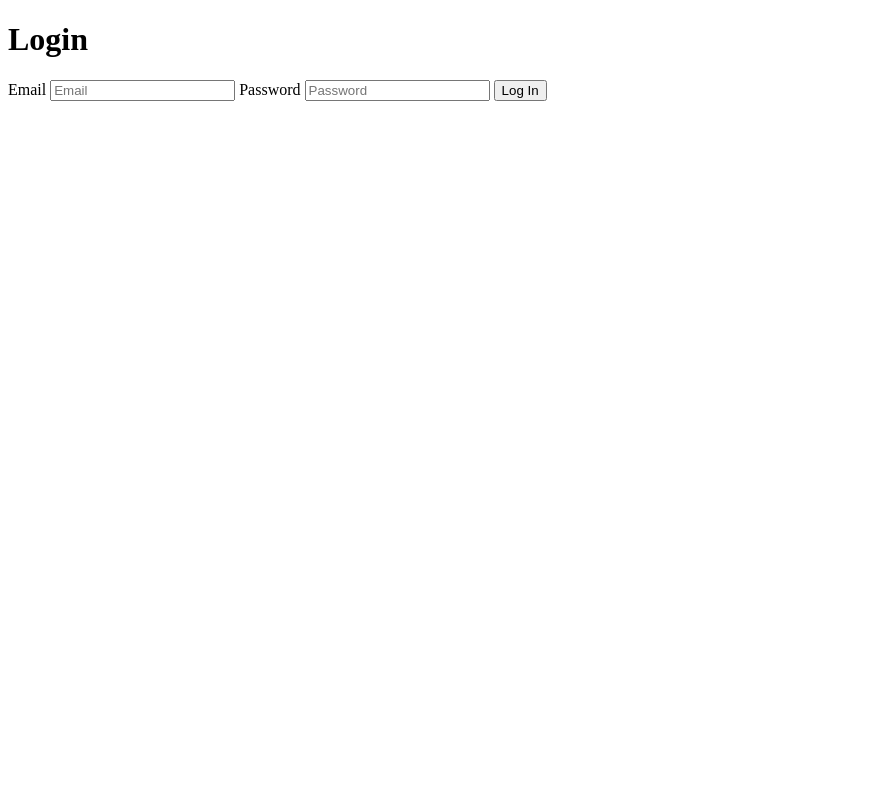
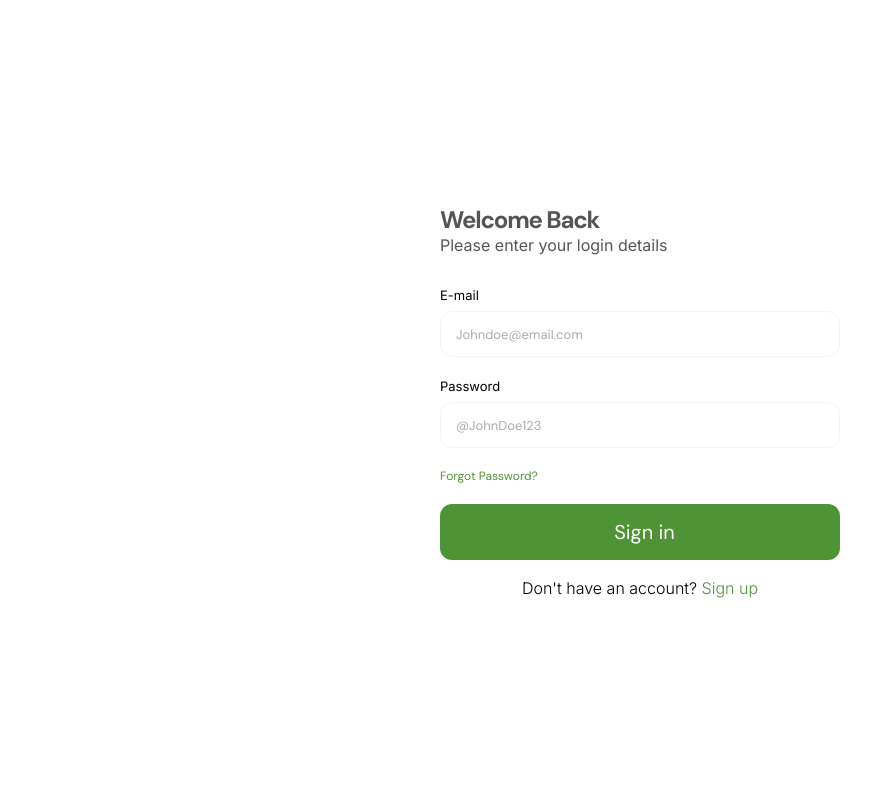
Before and after one commit to plainsight16/records-rex, a PHP site: page / in a window 1280 px wide. Shown: the whole page, without its empty margins (0-895 px from the left). Run offline with PHP 8.4, Linux system fonts and the light colour scheme.

Commit message:
fixing login

```diff
--- a/index.php
+++ b/index.php
@@ -1,23 +1,37 @@
-<!DOCTYPE html>
 <html lang="en">
 <head>
     <meta charset="UTF-8">
     <meta name="viewport" content="width=device-width, initial-scale=1.0">
-    <title>Login</title>
+    <title>Document</title>
+    <link rel="stylesheet" href="./app/base/app.css">
 </head>
 <body>
-<div class="wrapper">
-        <div class="signin-page">
-            <!-- <div class="header-main">
-                <div class="header-login">
-                    <span>Already have an account?</span>
-                    <a href="../../index.php">Log in</a>
-                </div>
-            </div> -->
-            <div class="signin-content">
-                <div class="signin-body">
-                    <h1>Login</h1>
-                    <form action="../records-rex/app/login/login.php" method="post">
+    <section class="login-section">
+        <form action="../records-rex/app/login/login.php" method="post" class="auth-form">
+            <p class="form-header">Welcome Back</p>
+            <p class="form-p">Please enter your login details</p>
+            <div class="input-group">
+                <label for="email">E-mail</label>
+                <input type="text" name="email" id="email" required placeholder="Johndoe@email.com">
+            </div>
+            <div class="input-group">
+                <label for="password">Password</label>
+                <input type="password" name="password" id="password" required placeholder="@JohnDoe123">
+            </div>
+            <div class="auth-opts1">
+                <p class="forgot-pwd">Forgot Password?</p>
+            </div>
+            <button type="submit" name="submit" value="Log In" class="submit-btn">Sign in</button>
+            <div class="auth-opts2">
+                <p class="link-form">Don't have an account? <span>Sign up</span></p>
+            </div>
+        </form>
+    </section>
+</body>
+</html>
+
+
+<!-- <form action="../records-rex/app/login/login.php" method="post">
                         <label for="email">Email</label>
                         <input type="text" name="email" id="email" placeholder="Email" required>
 
@@ -25,10 +39,4 @@
                         <input type="password" name="password" id="password" placeholder="Password" required>
 
                         <input type="submit" name="submit" value="Log In">
-                    </form>
-                </div>
-            </div>
-        </div>
-    </div>
-</body>
-</html>
+                    </form> -->
```
Also changed, not shown: app/homepage/index.php (+5 -4 lines).
